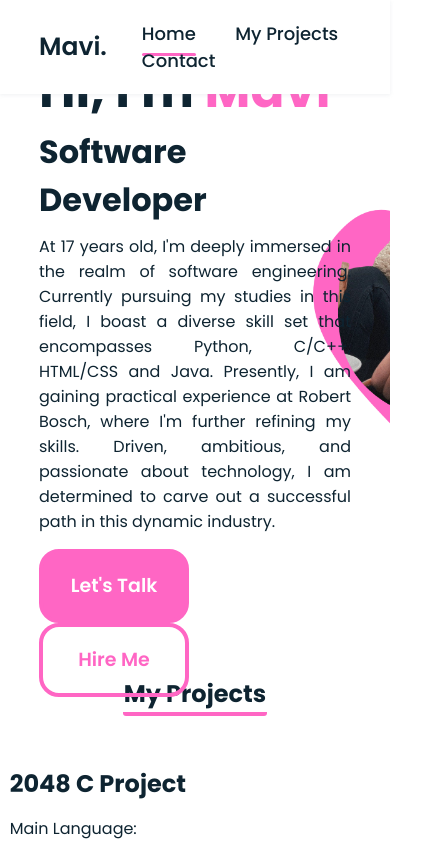
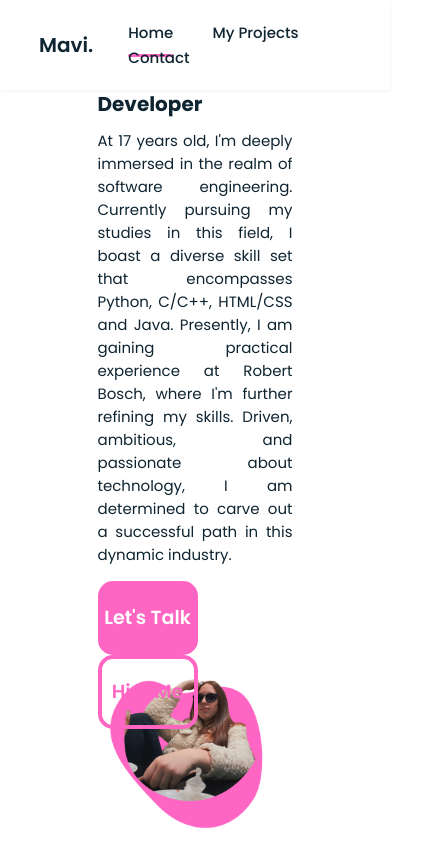
Before and after one commit to mavigpimenta/portfolio, a plain HTML site: page index.html in a window 390 px wide. Shown: the top 844 px of the page, 445 px wide, since content can reach past the window. Drawn offline with nearby package versions, Linux system fonts and the light colour scheme.

Commit message:
finalizacoes

```diff
--- a/index.html
+++ b/index.html
@@ -26,7 +26,8 @@
         </nav>
     </header>
     <main>
-        <section class="home">
+        <section class="home-tudo">
+            <div class="home">
                 <div class="home-content">
                     <h1 class="home-title">Hi, I'm <span class="home-title-color">Mavi</span></h1>
                     <h3>Software Developer</h3>
@@ -36,6 +37,9 @@
                     <a href="">Let's Talk</a>
                     <a href="">Hire Me</a>
                 </div>
+            </div>
+            <img  class="home-img" src="Design sem nome.png" alt="">
+
         </section>
         <section class="project">
             <h1 class="title-projects">My Projects</h1>
--- a/styles/contact.css
+++ b/styles/contact.css
@@ -21,12 +21,9 @@
 }
 
 .contact-button {
-    border: none;
-    outline: none;
-    font-size: 0.938rem;
-    font-size: 19px;
+    font-size: 20px;
     color: white;
-    font-weight: 600;
+    font-weight: 800;
     margin-bottom: 100px;
     cursor: pointer;
 }
--- a/styles/home.css
+++ b/styles/home.css
@@ -1,13 +1,23 @@
 .home {
     display: flex;
     flex-direction: column;
-    background: url(../src/home-img.png) no-repeat;
+    background-color: white;
     background-size: cover;
     background-position: center;
     height: 80vh;
     align-items: flex-start;
     justify-content: center;
-    padding: 0 10%;
+    width: 50%;
+}
+
+.home-tudo {
+    display: flex;
+    justify-content: space-evenly;
+    align-items: center;
+}
+
+.home-img{
+    width: 32%;
 }
 
 .home-content {
@@ -40,7 +50,6 @@
     justify-content: space-between;
     width: 345px;
     height: 50px;
-
 }
 
 .home-btn a {
@@ -110,3 +119,65 @@
 .button:hover {
     box-shadow: 0px 10px 36px rgba(0, 0, 0, 0.15);
 }
+
+@media (min-width:  768px) and (max-width: 1024px ) {
+
+    .home-tudo{
+        flex-direction: column;
+        justify-content: center;
+    }
+    .home-img {
+       width: 50%;
+       margin-bottom: 100px;
+    }
+    .box {
+        gap: 0px;
+        width: 280px;
+    }
+    .projects-box{
+        align-items: center;
+        justify-content: center;
+    }
+}
+
+@media (max-width: 450px ) {
+    .name {
+        font-size: 20px;
+    }
+    .nav-bar a {
+        font-size: 15px;
+    }
+    .home-tudo{
+        flex-direction: column;
+        justify-content: center;
+        align-items: center;
+    }
+    .home {
+        max-height: 700px;
+    }
+    .home-img {
+       width: 50%;
+       margin-bottom: 80px;
+    }
+    .home p {
+        font-size: 15px;
+        margin-bottom: 15px;;
+    }
+    .home h1 {
+        font-size: 25px;
+    }
+    .home h3 {
+        font-size: 20px;
+    }
+    .home-btn a {
+        width: 100px;
+        border-radius: 15px;
+    }
+    .projects-box{
+        align-items: center;
+        justify-content: center;
+    }
+    .contact-input {
+        width: 300px;
+    }
+}
```
Also changed, not shown: Design sem nome.png (added). Lines whose indentation alone changed are shown as unchanged.
